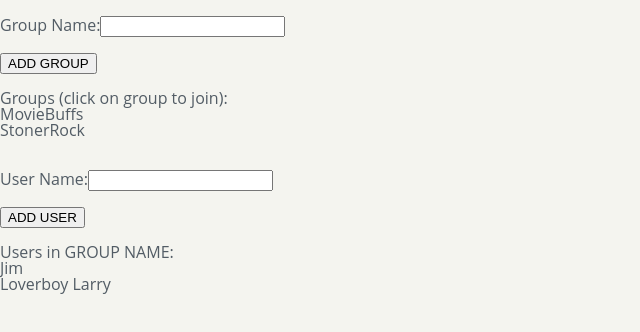
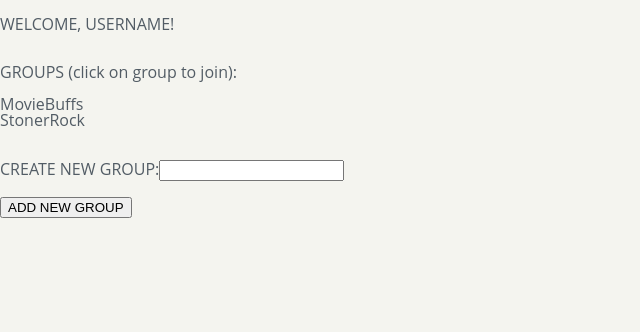
Before and after one commit to shivraxy/321Go, a React (Create React App) app: page /Groups in a window 1280 px wide. Shown: the top 332 px of the page, without its empty margins (0-640 px from the left). Built offline with nearby package versions, Linux system fonts and the light colour scheme.

Commit message:
updated Groups.js for the nth time

```diff
--- a/src/Components/Groups/Groups.js
+++ b/src/Components/Groups/Groups.js
@@ -9,9 +9,7 @@ class Groups extends React.Component {
       super(props);
       this.state = {
         group_name: '',
-        user_name: '',
-        groups: [{name: "MovieBuffs"}, {name: "StonerRock"}],
-        users: [{name: "Jim"}, {name: "Loverboy Larry"}]
+        groups: [{name: "MovieBuffs"}, {name: "StonerRock"}]
       };
     }
 
@@ -21,22 +19,23 @@ class Groups extends React.Component {
         {[name]: value});
     }
 
-    handleAddUser = event => {
-      event.preventDefault();
-      console.log(event.target.value);
-      const { userName } = event.target.value;
-      console.log('userName :::::>', userName);
-      const { users } = this.state.users;
-      this.setState({ users: [...this.state.users, userName] })
-    }
+    // handleAddUser = event => {
+    //   event.preventDefault();
+    //   console.log(event.target.value);
+    //   const { userName } = event.target.value;
+    //   console.log('userName :::::>', userName);
+    //   let { users } = this.state.users;
+    //   this.setState({ users: [...this.state.users, userName] })
+    // }
 
     handleAddGroup = event => {
       event.preventDefault();
       console.log(event.target.value);
       const { groupName } = event.target;
       console.log('groupName :::::>', groupName);
-      const { groups } = this.state.groups;
+      let { groups } = this.state.groups;
       this.setState({ groups: [...this.state.groups, groupName] });
+      this.handleAddGroup = this.handleAddGroup.bind(this);
     }
 
     //     // fetch(`/${name}`, {
@@ -51,8 +50,25 @@ class Groups extends React.Component {
       return (
         <div>
             <br />
+            <h2>WELCOME, USERNAME!</h2>
+            <br /><br />
+            GROUPS (click on group to join):
+            <br /><br />
+            <GroupList>
+                {this.state.groups.map((group, index) => {
+                    return (
+                      <GroupListItem
+                        key={index}
+                        name={group.name}
+                        onClick={this.handleAddUser}
+                      />
+                    );
+                })}
+                {/* RETURN A NOTE: "Added to ___ GROUP" */}
+            </GroupList>
+            <br /><br />
             <label>
-            Group Name:
+            CREATE NEW GROUP:
                 <input
                     name="group_name"
                     type="text"
@@ -60,46 +76,7 @@ class Groups extends React.Component {
                     onChange={this.handleChange} />
             </label>
             <br /><br />
-            <button name="addgroup" onClick={this.handleAddGroup}>ADD GROUP</button>
-            <br /><br />
-            Groups (click on group to join):
-            <br />
-            <GroupList>
-              {this.state.groups.map((group, index) => {
-                    return (
-                      <GroupListItem
-                        key={index}
-                        name={group.name}
-                        handleClick={this.handleAddUser}
-                      />
-                    );
-                  })}
-            </GroupList>
-            <br /><br />
-
-            <label>
-            User Name:
-                <input
-                    name="user_name"
-                    type="text"
-                    value={this.state.user_name}
-                    onChange={this.handleAddUser} />
-            </label>
-            <br /><br />
-            <button type='submit' name="adduser" onClick={this.handleClick}>ADD USER</button>
-            <br /><br />
-            Users in GROUP NAME:
-            <br />
-            <UserList>
-              {this.state.users.map((user, index) => {
-                  return (
-                    <UserListItem
-                      key={index}
-                      name={user.name}
-                    />
-                  );
-              })}
-            </UserList>
+            <button onClick={this.handleAddGroup}>ADD NEW GROUP</button>
             <br /><br />
         </div>
       )
--- a/src/Components/Groups/UserListItem.js
+++ b/src/Components/Groups/UserListItem.js
@@ -1,7 +1,7 @@
 import React from "react";
 
 const UserListItem = props => (
-    <li className="list-item">{props.name} {props.email}</li>
+    <li className="list-item">{props.name}</li>
 );
 
 export default UserListItem;
```
